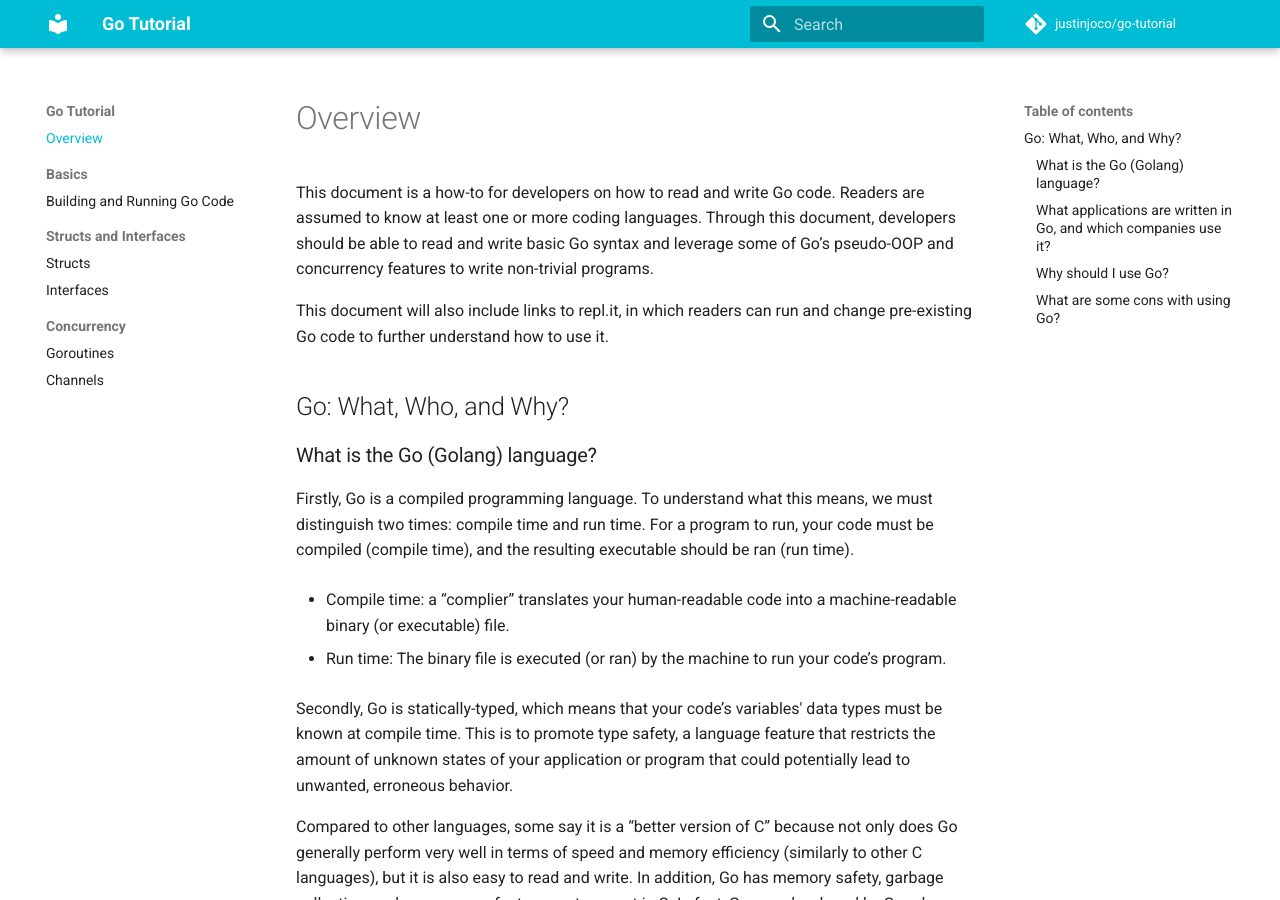
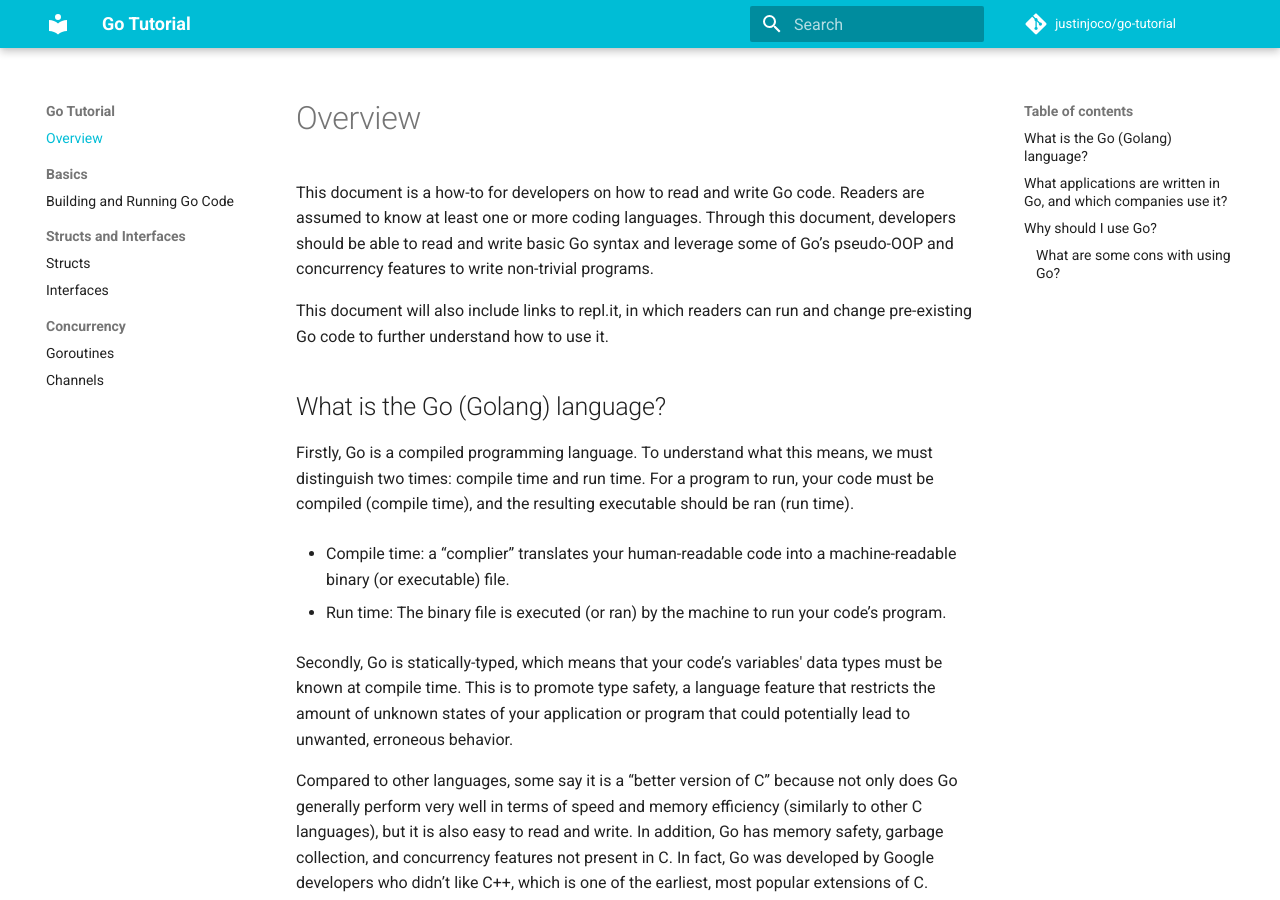
Before and after one commit to justinjoco/go-tutorial, an MkDocs documentation site: the page built from docs/index.md, in a window 1280 px wide and 900 px high. Built offline with MkDocs 1.6.1 and Material for MkDocs 9.7.7, drawn with Linux system fonts in a browser that asks for light colours; comment, search, counter and statistics services are not loaded.

Commit message:
removed what,when,who header

```diff
--- a/docs/index.md
+++ b/docs/index.md
@@ -2,9 +2,7 @@ This document is a how-to for developers on how to read and write Go code. Reade
 
 This document will also include links to repl.it, in which readers can run and change pre-existing Go code to further understand how to use it.
 
-## Go: What, Who, and Why?
-
-### What is the Go (Golang) language?
+## What is the Go (Golang) language?
 Firstly, Go is a compiled programming language. To understand what this means, we must distinguish two times: compile time and run time. For a program to run, your code must be compiled (compile time), and the resulting executable should be ran (run time).
 
 - Compile time: a “complier” translates your human-readable code into a machine-readable binary (or executable) file.
@@ -15,7 +13,7 @@ Secondly, Go is statically-typed, which means that your code’s variables' data
 
 Compared to other languages, some say it is a “better version of C” because not only does Go generally perform very well in terms of speed and memory efficiency (similarly to other C languages), but it is also easy to read and write. In addition, Go has memory safety, garbage collection, and concurrency features not present in C. In fact, Go was developed by Google developers who didn’t like C++, which is one of the earliest, most popular extensions of C.
 
-### What applications are written in Go, and which companies use it?
+## What applications are written in Go, and which companies use it?
 - Applications
     - Docker Community Edition, Compose-CLI, etc.
     - InfluxDB: monitors computer performance metrics
@@ -29,7 +27,7 @@ Compared to other languages, some say it is a “better version of C” because
     - Twitch
     - Uber
 
-### Why should I use Go?
+## Why should I use Go?
 - Very good run-time performance, similar to that of C and C++
 - Designed to be readable like Python or JS
     - Syntax is like combination of Python, TS, and C
```
